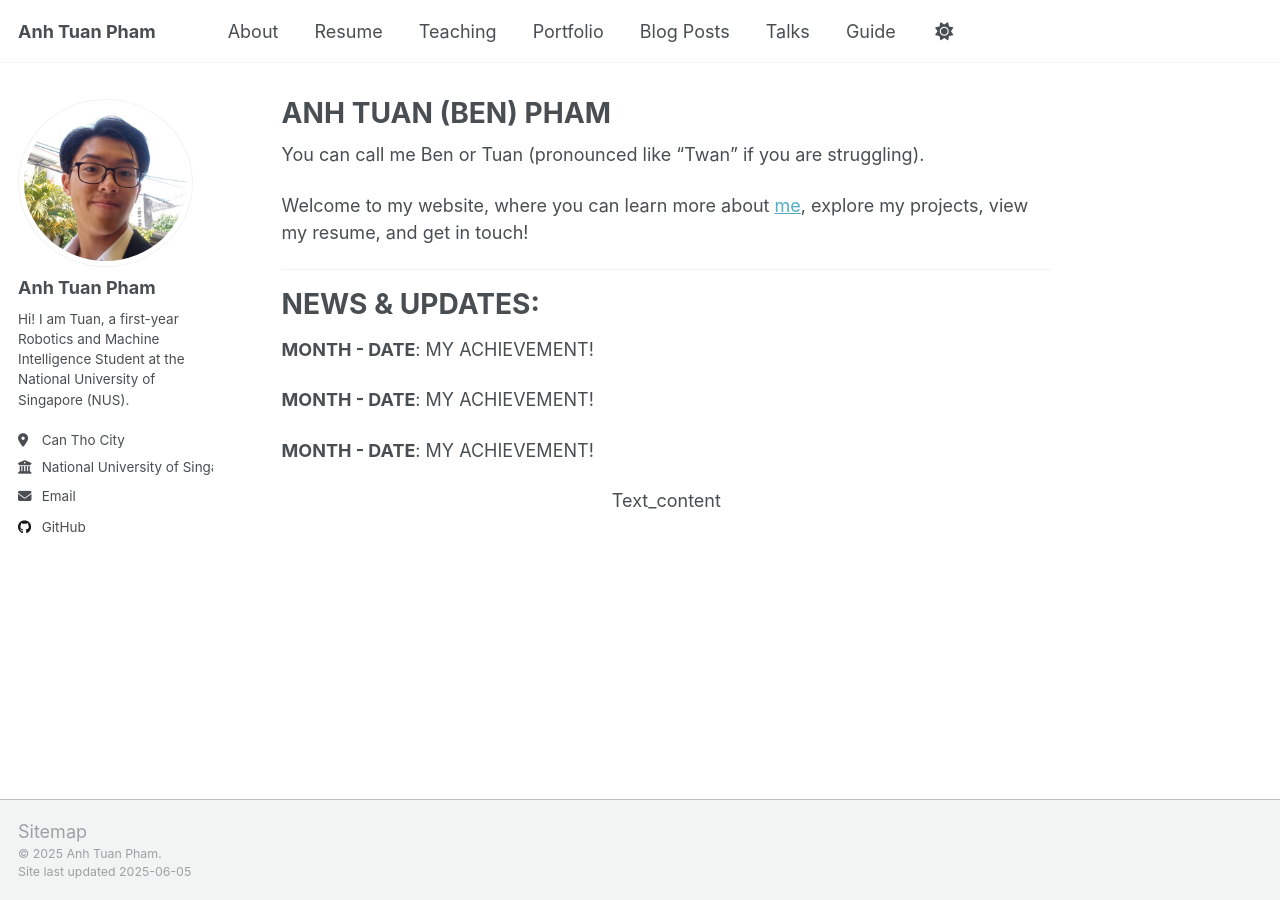
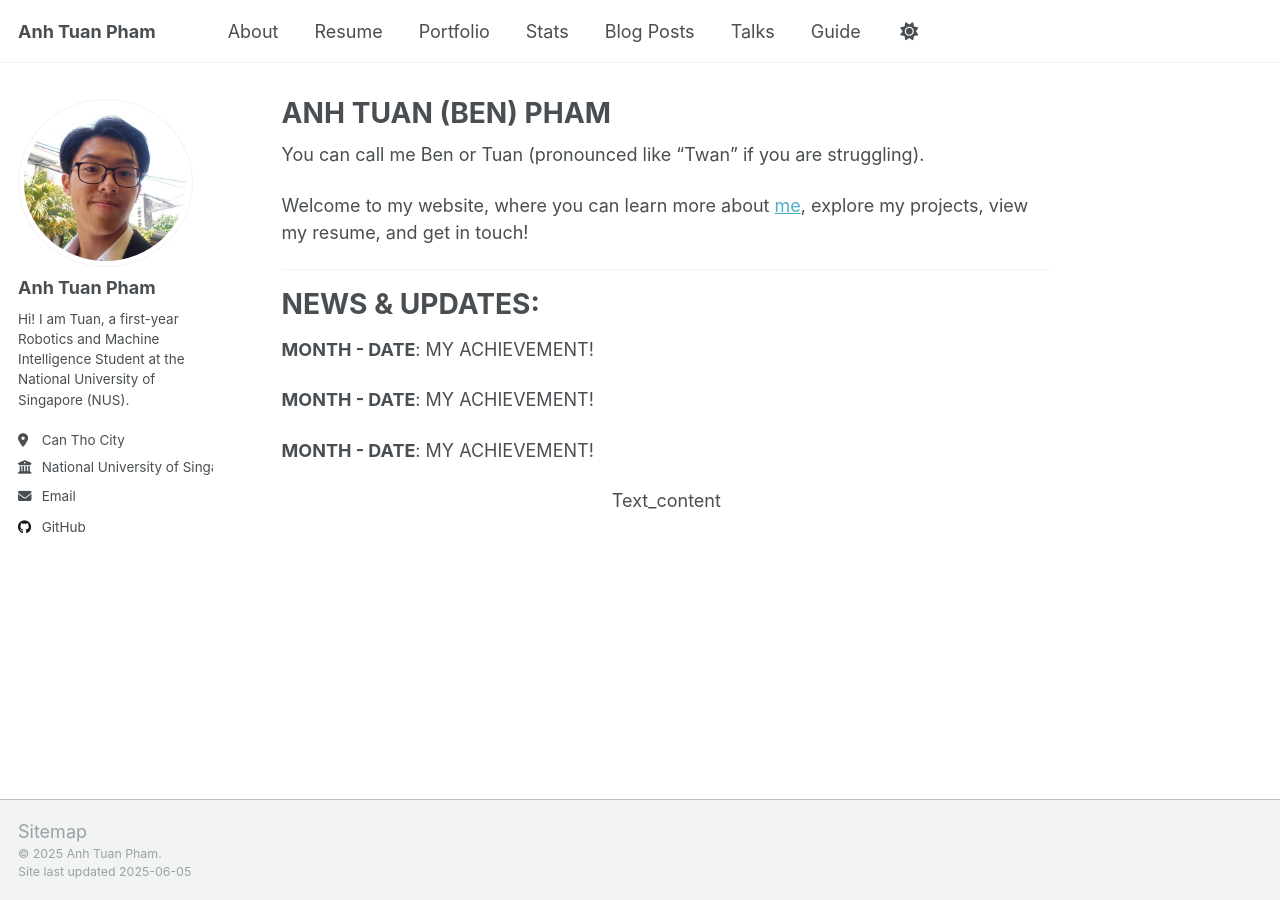
Before and after one commit to patuan07/patuan07.github.io, a Jekyll site: the page built from _pages/about.md, in a window 1280 px wide. Built offline with Jekyll 4.4.1, drawn with Linux system fonts in a browser that asks for light colours.

Commit message:
Update navigation.yml

```diff
--- a/_data/navigation.yml
+++ b/_data/navigation.yml
@@ -14,11 +14,11 @@ main:
   - title: "Resume"
     url: /resume/
 
-  - title: "Teaching"
-    url: /teaching/
-
   - title: "Portfolio"
     url: /portfolio/
+
+  - title: "Stats"
+    url: /stats/
 
   - title: "Blog Posts"
     url: /year-archive/
```
